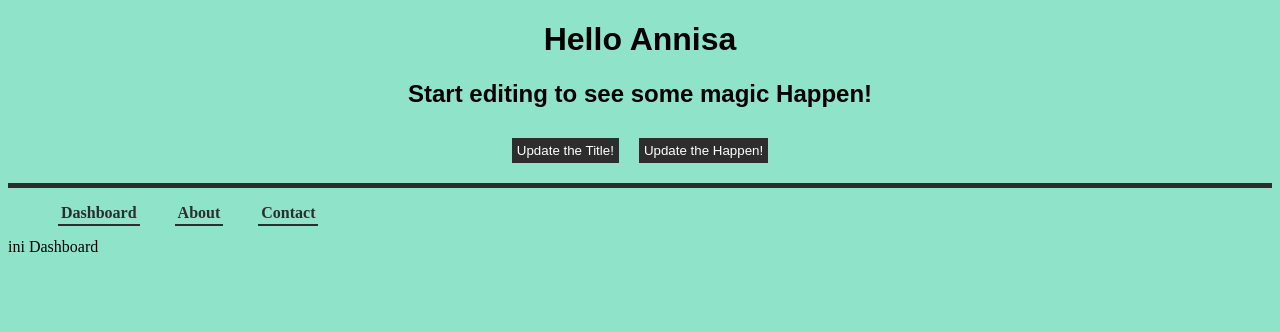
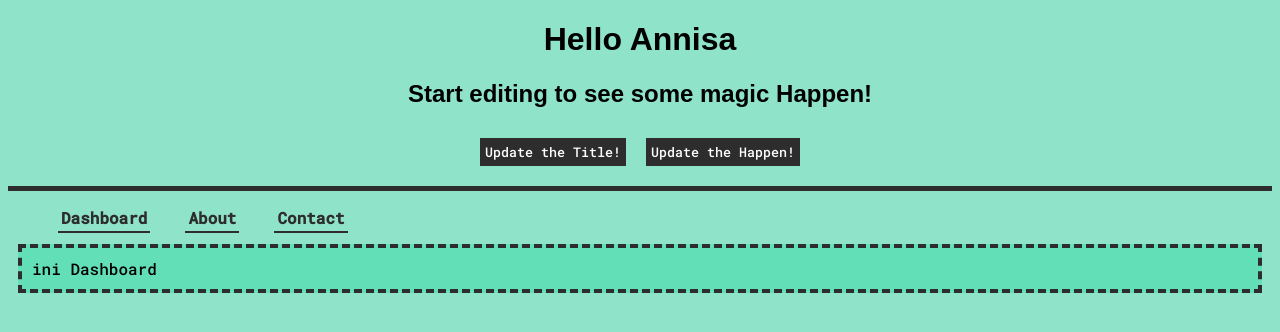
Before and after one commit to nisacodelifings/KALM, a React (Create React App) app: page / in a window 1280 px wide. Shown: the top 332 px of the page. Built offline with nearby package versions, Linux system fonts and the light colour scheme.

Commit message:
new style!

```diff
--- a/src/Contents.js
+++ b/src/Contents.js
@@ -8,13 +8,13 @@ export default function Contents() {
     <div className="Contents">
       <ul>
         <li>
-          <a onClick={() => setIsi("ini Dashboard")}>Dashboard</a>
+          <a onClick={() => setIsi(<p>ini Dashboard</p>)}>Dashboard</a>
         </li>
         <li>
-          <a onClick={() => setIsi("ini About")}>About</a>
+          <a onClick={() => setIsi(<p>ini About</p>)}>About</a>
         </li>
         <li>
-          <a onClick={() => setIsi("ini Contact")}>Contact</a>
+          <a onClick={() => setIsi(<p>ini Contact</p>)}>Contact</a>
         </li>
       </ul>
       <p>{isi}</p>
--- a/src/styles.css
+++ b/src/styles.css
@@ -1,5 +1,13 @@
+@import url("https://fonts.googleapis.com/css2?family=Roboto+Mono:wght@500&display=swap");
 body {
   background: #8ee3c8;
+  font-family: "Roboto Mono", monospace;
+}
+p {
+  margin: 10px;
+  padding: 10px;
+  border: 4px dashed #2d2d2d;
+  background: #63dfb7;
 }
 .App {
   font-family: sans-serif;
@@ -13,9 +21,12 @@ button {
   border: none;
   margin: 10px;
   color: white;
+  font-family: "Roboto Mono", monospace;
 }
 button:active {
-  padding: 7px;
+  padding: 10px;
+  border: none;
+  color: white;
 }
 ul li {
   list-style-type: none;
```
